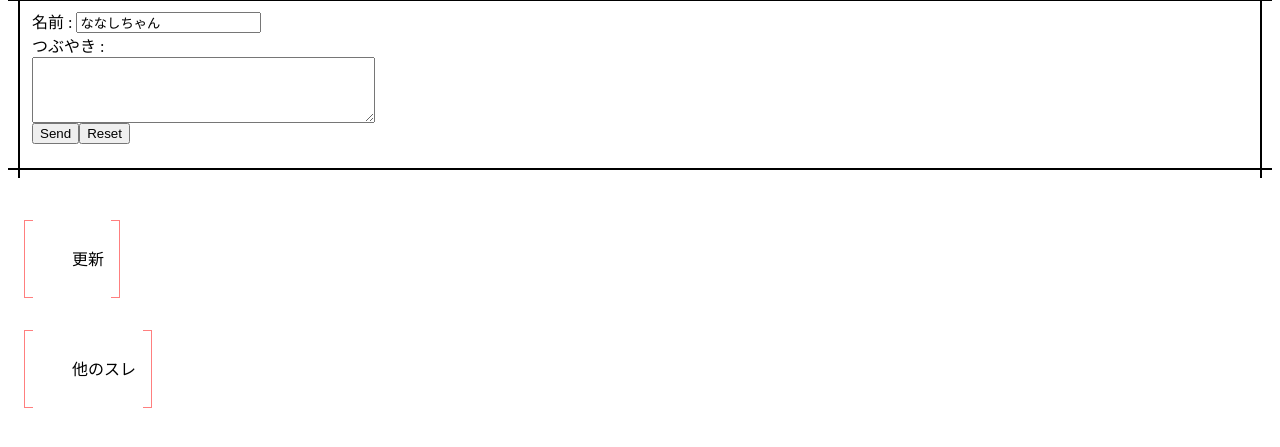
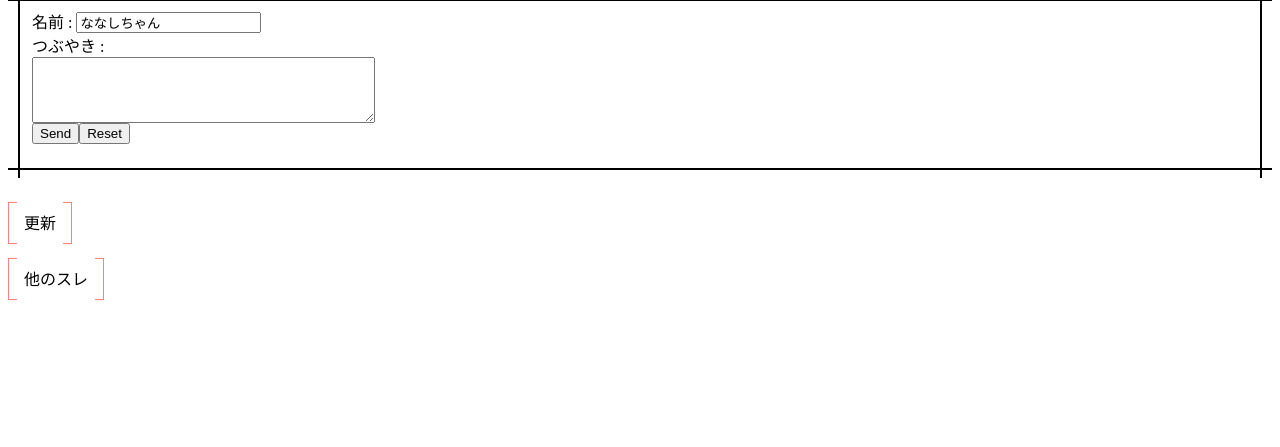
Before and after one commit to mio256/octony, a Django app: template board/templates/board/detail.html in a window 1280 px wide. Shown: the part 173-620 px from the top of the page. Run offline with Django 3.2, Linux system fonts and the light colour scheme; the template is opened without the code that fills it, so the values that code supplies are empty.

Commit message:
CSS改行無効

```diff
--- a/board/static/board/style.css
+++ b/board/static/board/style.css
@@ -1,6 +1,3 @@
-p {
-  white-space: pre-wrap;
-}
 
 h1 {
   color: #6594e0;/*文字色*/
```
